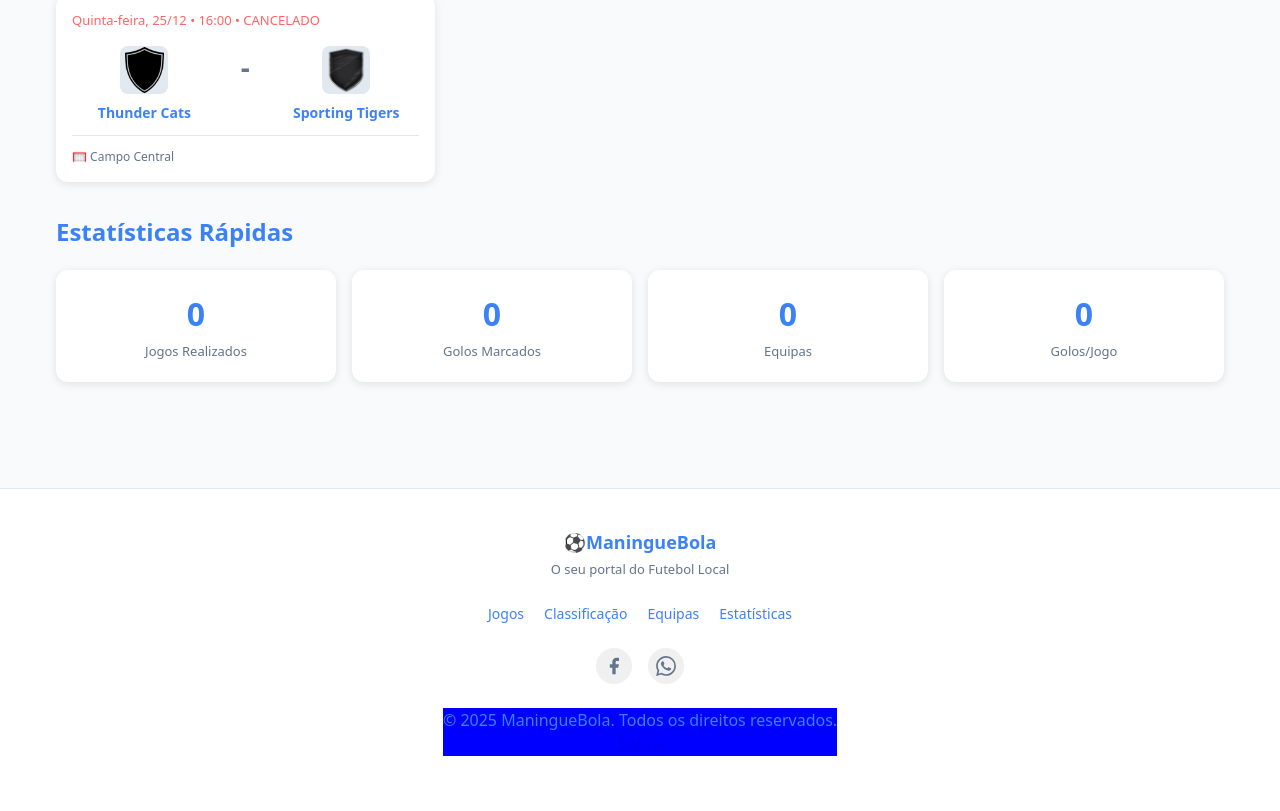
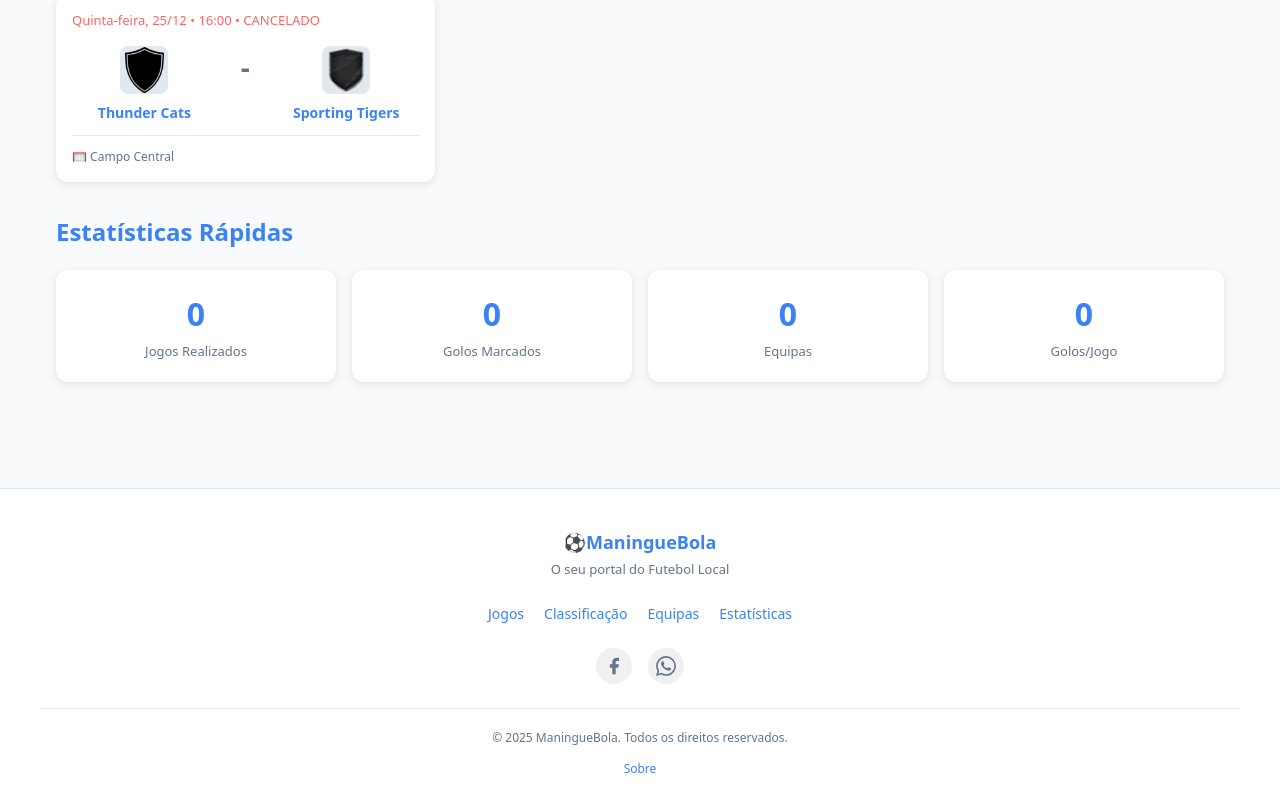
Before and after one commit to Raimundroid/maninguebola, a React (Vite) app: page / in a window 1280 px wide. Shown: the part 1306-2117 px from the top of the page. Built offline with nearby package versions, Linux system fonts and the light colour scheme.

Commit message:
Footer.css: complete

```diff
--- a/src/components/Footer/Footer.css
+++ b/src/components/Footer/Footer.css
@@ -1,36 +1,3 @@
-/* .footer {
-  background: var(--card-bg);
-  padding: 32px 16px;
-  margin-top: 48px;
-  text-align: center;
-  border-top: 1px solid var(--border);
-  background-color: var(--error);
-}
-
-.footer-content {
-  max-width: var(--page-max-width);
-  margin: 0 auto;
-}
-
-.footer-content p {
-  color: var(--text-light);
-  font-size: 14px;
-}
-
-.footer-content p:nth-child(1),
-.footer-content p:nth-child(2) {
-  margin-top: 8px;
-}
-
-.footer-content p:nth-child(3) {
-  margin-top: 8px;
-  font-size: 12px;
-}
-.footer-content p:nth-child(3) a {
-  text-decoration: none;
-  color: var(--primary);
-} */
-
 .footer {
   background: var(--card-bg);
   padding: 40px 20px;
@@ -56,7 +23,6 @@
   font-weight: 800;
   color: var(--primary);
   text-decoration: none;
-  margin: 0;
 }
 .footer-tagline {
   font-size: 13px;
@@ -106,121 +72,22 @@
 
 /* 4. Legal / Bottom */
 .footer-legal {
-  background-color: blue;
-}
-.footer-legal p {
-}
-.legal-links a {
-}
-.legal-links a:hover {
-}
-/* =====================NEW VERSION FOOTER=================== */
-
-/* .footer {
-  background: var(--card-bg);
-  /* Slightly more padding for visual breathing room
-  padding: 40px 20px;
-  margin-top: 60px;
-  text-align: center;
   border-top: 1px solid var(--border);
-}
-
-.footer-content {
-  max-width: var(--page-max-width);
-  margin: 0 auto;
-  display: flex;
-  flex-direction: column;
-  align-items: center;
-  gap: 24px; /* Space between the 4 sections
-}
-
-/* 1. Brand Section
-.footer-logo {
-  font-size: 18px;
-  font-weight: 800;
-  color: var(--text); /* Main text color
-  margin: 0;
-}
-
-.footer-tagline {
-  font-size: 13px;
-  color: var(--text-light);
-  margin-top: 4px;
-}
-
-/* 2. Navigation
-.footer-nav {
-  display: flex;
-  flex-wrap: wrap; /* Allows wrapping on tiny screens
-  justify-content: center;
-  gap: 20px;
-}
-
-.footer-nav a {
-  text-decoration: none;
-  color: var(--text);
-  font-size: 14px;
-  font-weight: 500;
-  transition: color 0.2s;
-}
-
-.footer-nav a:hover {
-  color: var(--primary); /* Highlight color on hover
-}
-
-/* 3. Socials
-.footer-socials {
-  display: flex;
-  gap: 16px;
-}
-
-.social-link {
-  color: var(--text-light);
-  transition: all 0.2s;
-  display: flex;
-  align-items: center;
-  justify-content: center;
-  background: var(--bg-hover, #f0f0f0); /* Subtle background circle
-  width: 36px;
-  height: 36px;
-  border-radius: 50%;
-}
-
-.social-link:hover {
-  background: var(--primary);
-  color: white;
-  transform: translateY(-2px); /* Little hop effect
-}
-
-/* 4. Legal / Bottom
-.footer-legal {
-  border-top: 1px solid var(--border);
-  padding-top: 24px;
+  padding-top: 20px;
   width: 100%;
   display: flex;
   flex-direction: column;
   gap: 8px;
 }
-
 .footer-legal p {
   color: var(--text-light);
   font-size: 12px;
-  margin: 0;
 }
-
 .legal-links a {
   font-size: 12px;
-  color: var(--text-light);
+  color: var(--text);
   text-decoration: none;
 }
-
 .legal-links a:hover {
   text-decoration: underline;
 }
-
-/* Dark Mode Support (Assuming you use a data-theme or class)
-@media (prefers-color-scheme: dark) {
-  .social-link {
-    background: rgba(255, 255, 255, 0.1);
-  }
-} */
```
Also changed, not shown: src/components/Footer/Footer.jsx (+0 -23 lines).
